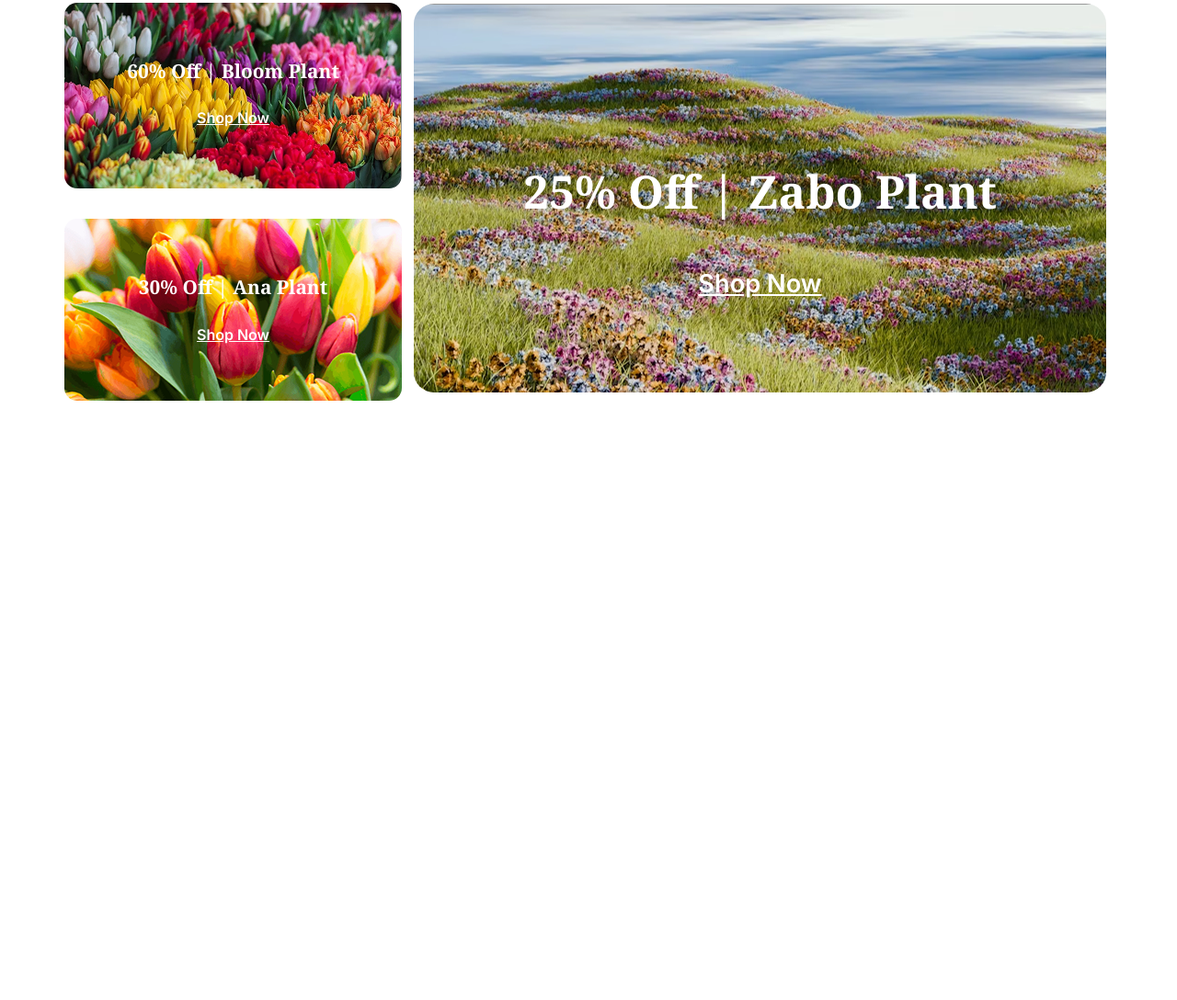
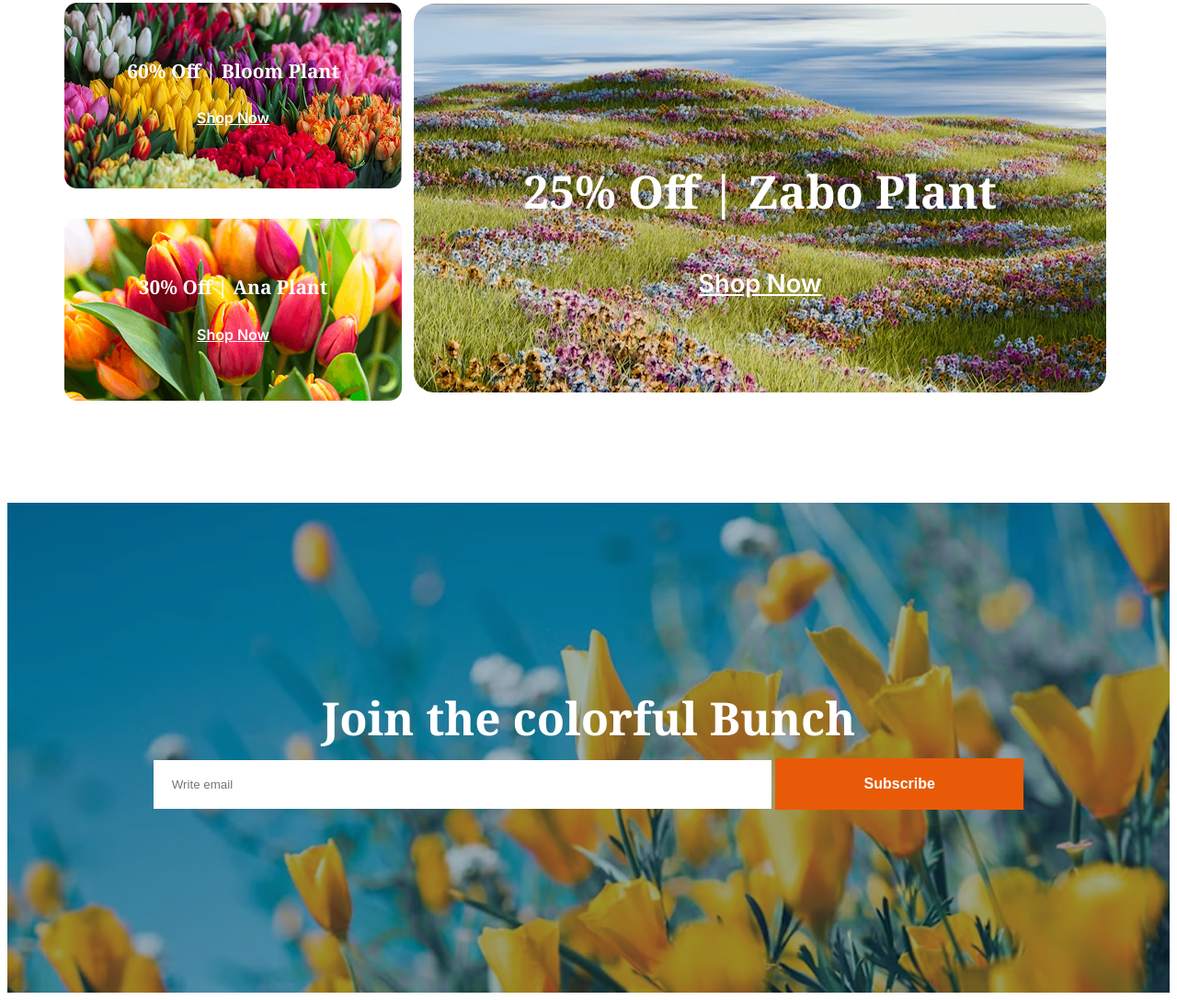
Before and after one commit to nazmul2343/my-second-assignment-website, a plain HTML site: page index.html in a window 1280 px wide. Shown: the part 3266-4354 px from the top of the page at 92% size. Before the commit the page ends 3702 px from the top, so only its background shows below. Drawn offline with Linux system fonts and the light colour scheme.

Commit message:
added join section

```diff
--- a/index.html
+++ b/index.html
@@ -214,6 +214,15 @@
                 </div>
             </section>
         </section>
+        <section class="join-section inter-normal">
+            <div class="join-section-content">
+                <h3 class="join-title noto-serif-normal">Join the colorful Bunch</h3>
+                <input class="input-email" type="email" name="" id="" placeholder="Write email">
+                <input class="btn-primary btn" type="button" value="Subscribe">
+
+            </div>
+
+        </section>
 
     </main>
     <footer>
--- a/styles/responsive.css
+++ b/styles/responsive.css
@@ -382,6 +382,43 @@
     color: #FFFFFF;
     text-decoration: underline;
 }
-@media screen and (max-width: 576px){
+.join-section{
+    background-image: url(../assets/news-letter-bg.png);
+    max-width: 1440px;
+    height: 533px;
+    margin: 0 auto;
+    margin-top: 120px;
+    width: 100%;
 
 }
+.join-section-content{
+    text-align: center;
+    padding-top: 200px;
+    padding-bottom: 190px;
+    width: 100%;
+}
+
+.join-title{
+    font-size: 3.1rem;
+    font-weight: 700;
+    color: #FFFFFF;
+    margin: 0 0;
+    padding-bottom: 10px;
+
+}
+.input-email{
+    width: 600px;
+    padding: 19px 20px;
+    border: none;
+    width: 50%;
+
+}
+.btn{
+    width: 50%;
+}
+@media screen and (max-width: 576px){
+    .join-section{
+        margin-top: 300px;
+        width: 100%;
+    }
+}
```
